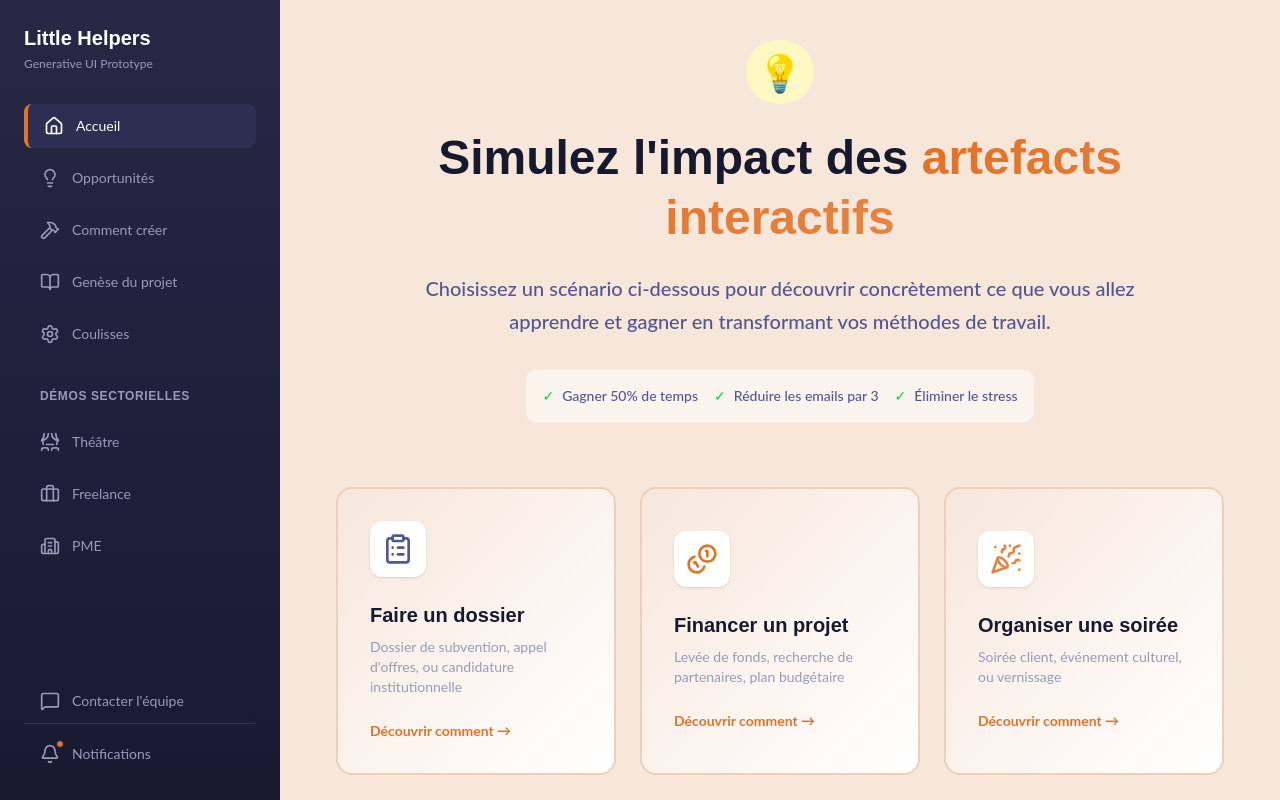
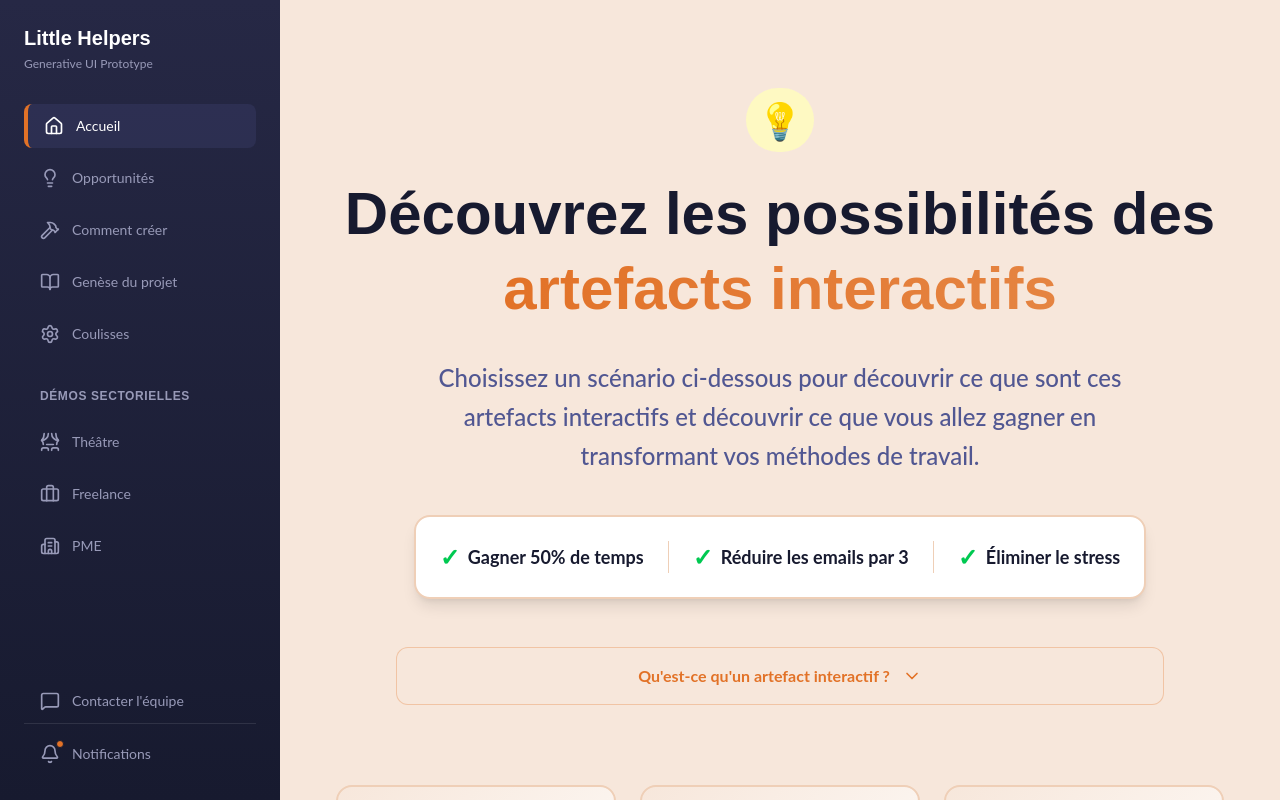
Before and after one commit to memoways/artefacts-demonstrator-app, a React (Vite) app: page / in a window 1280 px wide. Shown: the top 800 px of the page. Built offline with nearby package versions, Linux system fonts and the light colour scheme.

Commit message:
feat: Update Home page content and design

```diff
--- a/src/components/home/HeroSection.tsx
+++ b/src/components/home/HeroSection.tsx
@@ -1,4 +1,6 @@
-import { ClipboardList, Coins, PartyPopper, ArrowDown } from 'lucide-react';
+import { ClipboardList, Coins, PartyPopper, ArrowDown, ChevronDown, ChevronUp, ArrowRight } from 'lucide-react';
+import { useState } from 'react';
+import { Link } from 'react-router-dom';
 
 interface HeroSectionProps {
     onSelectObjective: (objective: string) => void;
@@ -6,23 +8,67 @@ interface HeroSectionProps {
 }
 
 const HeroSection = ({ onSelectObjective, onSkip }: HeroSectionProps) => {
+    const [isInfoExpanded, setIsInfoExpanded] = useState(false);
+
     return (
-        <section className="min-h-[80vh] flex flex-col items-center justify-center animate-in fade-in duration-700">
-            <div className="text-center mb-16 max-w-3xl mx-auto">
+        <section className="min-h-[80vh] flex flex-col items-center justify-center animate-in fade-in duration-700 py-12">
+            <div className="text-center mb-12 max-w-4xl mx-auto">
                 <div className="mb-6 inline-block p-3 bg-yellow-100 rounded-full">
                     <span className="text-4xl">💡</span>
                 </div>
-                <h1 className="font-headings text-4xl md:text-5xl font-bold text-dark-knight mb-6 leading-tight">
-                    Simulez l'impact des <span className="text-transparent bg-clip-text bg-gradient-to-r from-autumn-landscape to-pizazz">artefacts interactifs</span>
+                <h1 className="font-headings text-4xl md:text-6xl font-bold text-dark-knight mb-8 leading-tight">
+                    Découvrez les possibilités des <span className="text-transparent bg-clip-text bg-gradient-to-r from-autumn-landscape to-pizazz">artefacts interactifs</span>
                 </h1>
-                <p className="text-xl font-medium text-whale-skin leading-relaxed mb-8">
-                    Choisissez un scénario ci-dessous pour découvrir concrètement ce que vous allez apprendre et gagner en transformant vos méthodes de travail.
+                <p className="text-2xl font-medium text-whale-skin leading-relaxed mb-10 max-w-3xl mx-auto">
+                    Choisissez un scénario ci-dessous pour découvrir ce que sont ces artefacts interactifs et découvrir ce que vous allez gagner en transformant vos méthodes de travail.
                 </p>
 
-                <div className="flex flex-wrap justify-center gap-4 text-sm font-medium text-whale-skin bg-white/50 p-4 rounded-xl border border-desert-field/30 inline-flex">
-                    <span className="flex items-center gap-2"><span className="text-green-500">✓</span> Gagner 50% de temps</span>
-                    <span className="flex items-center gap-2"><span className="text-green-500">✓</span> Réduire les emails par 3</span>
-                    <span className="flex items-center gap-2"><span className="text-green-500">✓</span> Éliminer le stress</span>
+                <div className="flex flex-wrap justify-center gap-6 text-lg font-bold text-dark-knight bg-white p-6 rounded-2xl border-2 border-desert-field shadow-lg inline-flex transform hover:scale-105 transition-transform duration-300">
+                    <span className="flex items-center gap-2"><span className="text-green-500 text-2xl">✓</span> Gagner 50% de temps</span>
+                    <span className="w-px h-8 bg-desert-field hidden sm:block"></span>
+                    <span className="flex items-center gap-2"><span className="text-green-500 text-2xl">✓</span> Réduire les emails par 3</span>
+                    <span className="w-px h-8 bg-desert-field hidden sm:block"></span>
+                    <span className="flex items-center gap-2"><span className="text-green-500 text-2xl">✓</span> Éliminer le stress</span>
+                </div>
+            </div>
+
+            {/* Expandable Info Section */}
+            <div className="w-full max-w-3xl mb-16">
+                <button
+                    onClick={() => setIsInfoExpanded(!isInfoExpanded)}
+                    className="w-full bg-coast-cream border border-autumn-landscape/30 rounded-xl p-4 flex items-center justify-center gap-3 text-autumn-landscape font-bold hover:bg-autumn-landscape/10 transition-colors mb-4"
+                >
+                    {isInfoExpanded ? (
+                        <>Masquer les détails <ChevronUp size={20} /></>
+                    ) : (
+                        <>Qu'est-ce qu'un artefact interactif ? <ChevronDown size={20} /></>
+                    )}
+                </button>
+
+                <div className={`overflow-hidden transition-all duration-500 ease-in-out ${isInfoExpanded ? 'max-h-[500px] opacity-100' : 'max-h-0 opacity-0'}`}>
+                    <div className="bg-white border border-desert-field rounded-xl p-8 shadow-sm">
+                        <p className="text-lg text-dark-knight leading-relaxed mb-6">
+                            Un artefact interactif est un <strong>micro-outil sur mesure</strong> qui remplace les documents statiques (PDF, Slides, Excel).
+                            Au lieu de lire passivement, vous interagissez avec le contenu : vous simulez des décisions, vous explorez des données, et vous générez des résultats concrets.
+                        </p>
+                        <div className="grid sm:grid-cols-3 gap-4">
+                            <Link to="/opportunities" className="flex flex-col items-center p-4 bg-gray-50 rounded-lg hover:bg-blue-50 transition-colors group text-center">
+                                <span className="text-2xl mb-2">🚀</span>
+                                <span className="font-bold text-dark-knight group-hover:text-blue-600">Opportunités</span>
+                                <span className="text-xs text-skyline mt-1">Pourquoi maintenant ?</span>
+                            </Link>
+                            <Link to="/how-to-create" className="flex flex-col items-center p-4 bg-gray-50 rounded-lg hover:bg-autumn-landscape/10 transition-colors group text-center">
+                                <span className="text-2xl mb-2">🛠️</span>
+                                <span className="font-bold text-dark-knight group-hover:text-autumn-landscape">Comment créer</span>
+                                <span className="text-xs text-skyline mt-1">Méthode & Outils</span>
+                            </Link>
+                            <Link to="/genesis" className="flex flex-col items-center p-4 bg-gray-50 rounded-lg hover:bg-pizazz/10 transition-colors group text-center">
+                                <span className="text-2xl mb-2">🧠</span>
+                                <span className="font-bold text-dark-knight group-hover:text-pizazz">Genèse</span>
+                                <span className="text-xs text-skyline mt-1">La vision</span>
+                            </Link>
+                        </div>
+                    </div>
                 </div>
             </div>
 
@@ -38,7 +84,7 @@ const HeroSection = ({ onSelectObjective, onSkip }: HeroSectionProps) => {
                     <h3 className="font-headings text-xl font-bold text-dark-knight mb-2 group-hover:text-whale-skin transition-colors">Faire un dossier</h3>
                     <p className="text-skyline text-sm mb-6">Dossier de subvention, appel d'offres, ou candidature institutionnelle</p>
                     <div className="flex items-center text-autumn-landscape font-bold text-sm group-hover:translate-x-1 transition-transform">
-                        Découvrir comment →
+                        Découvrir comment <ArrowRight size={16} className="ml-1" />
                     </div>
                 </button>
 
@@ -52,7 +98,7 @@ const HeroSection = ({ onSelectObjective, onSkip }: HeroSectionProps) => {
                     <h3 className="font-headings text-xl font-bold text-dark-knight mb-2 group-hover:text-whale-skin transition-colors">Financer un projet</h3>
                     <p className="text-skyline text-sm mb-6">Levée de fonds, recherche de partenaires, plan budgétaire</p>
                     <div className="flex items-center text-autumn-landscape font-bold text-sm group-hover:translate-x-1 transition-transform">
-                        Découvrir comment →
+                        Découvrir comment <ArrowRight size={16} className="ml-1" />
                     </div>
                 </button>
 
@@ -66,7 +112,7 @@ const HeroSection = ({ onSelectObjective, onSkip }: HeroSectionProps) => {
                     <h3 className="font-headings text-xl font-bold text-dark-knight mb-2 group-hover:text-whale-skin transition-colors">Organiser une soirée</h3>
                     <p className="text-skyline text-sm mb-6">Soirée client, événement culturel, ou vernissage</p>
                     <div className="flex items-center text-autumn-landscape font-bold text-sm group-hover:translate-x-1 transition-transform">
-                        Découvrir comment →
+                        Découvrir comment <ArrowRight size={16} className="ml-1" />
                     </div>
                 </button>
             </div>
```
